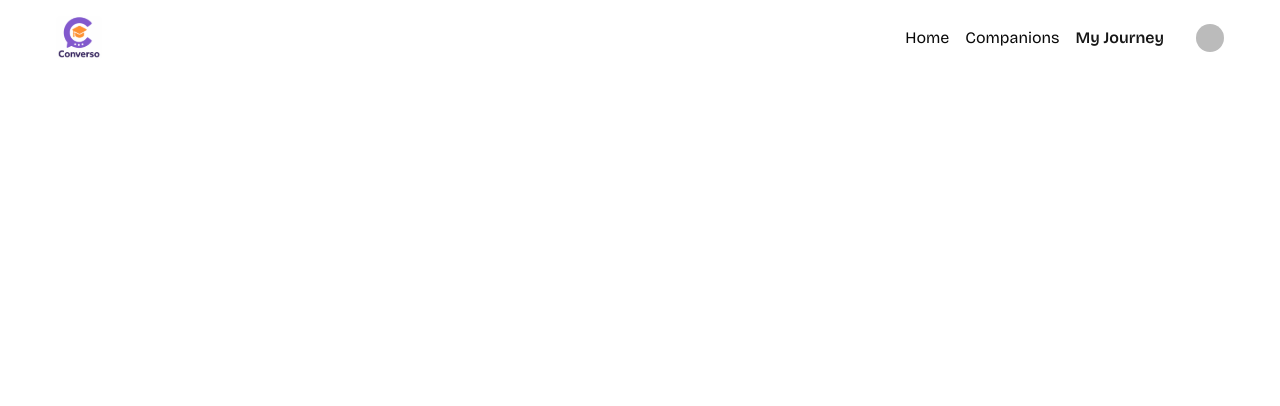
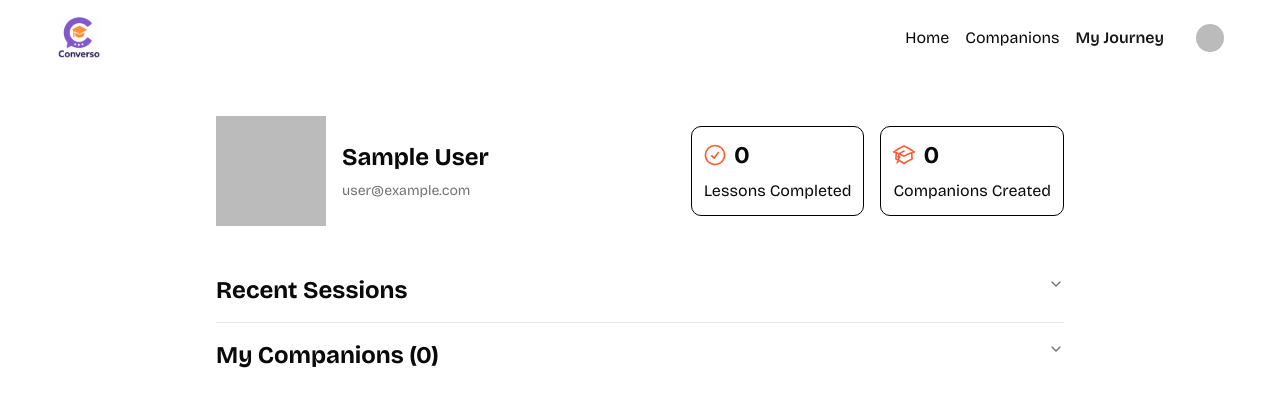
Before and after one commit to javamercy/saas-app, a Next.js app: page /my-journey in a window 1280 px wide. Shown: the top 406 px of the page. Built offline with nearby package versions, Linux system fonts and the light colour scheme; no server answers; the database is empty; sample sign-in values are in the browser's storage; some icons are missing.

Commit message:
feat: implement new companion permissions logic; enhance profile page with user details and session history; add accordion component for better organization

```diff
--- a/app/companions/new/page.tsx
+++ b/app/companions/new/page.tsx
@@ -1,16 +1,44 @@
 import CompanionForm from "@/components/CompanionForm";
+import { newCompanionPermissions } from "@/lib/actions/companion.actions";
 import { auth } from "@clerk/nextjs/server";
+import Image from "next/image";
+import Link from "next/link";
 import { redirect } from "next/navigation";
 
 const NewCompanion = async () => {
   const { userId } = await auth();
   if (!userId) redirect("/sign-in");
+
+  const canCreateCompanion = (await newCompanionPermissions()) && false;
   return (
     <main className="justify-center items-center min-lg:w-1/3 min-md:w-2/3">
-      <article className="flex flex-col gap-4 w-full">
-        <h1>Companion Builder</h1>
-        <CompanionForm />
-      </article>
+      {canCreateCompanion ? (
+        <article className="flex flex-col gap-4 w-full">
+          <h1>Companion Builder</h1>
+          <CompanionForm />
+        </article>
+      ) : (
+        <article className="companion-limit">
+          <Image
+            src="/images/limit.svg"
+            alt="Companion limit reached"
+            width={360}
+            height={360}
+          />
+          <div className="cta-badge">upgrade your plan</div>
+          <h1>You&apos;ve Reached Your Limit</h1>
+          <p>
+            You&apos;ve reached your companion limit. Upgrade to create more
+            companions and premium features
+          </p>
+          <Link
+            href="/subscription"
+            className="justify-center w-full btn-primary"
+          >
+            Upgrade My Plan
+          </Link>
+        </article>
+      )}
     </main>
   );
 };
--- a/app/my-journey/page.tsx
+++ b/app/my-journey/page.tsx
@@ -1,5 +1,100 @@
-const Profile = () => {
-  return <div></div>;
+import CompanionList from "@/components/CompanionList";
+import {
+  Accordion,
+  AccordionContent,
+  AccordionItem,
+  AccordionTrigger,
+} from "@/components/ui/accordion";
+import {
+  getUserCompanions,
+  getUserSessions,
+} from "@/lib/actions/companion.actions";
+import { currentUser } from "@clerk/nextjs/server";
+import Image from "next/image";
+import { redirect } from "next/navigation";
+
+const Profile = async () => {
+  const user = await currentUser();
+
+  if (!user) redirect("/sign-in");
+
+  const companions = await getUserCompanions(user.id);
+  const sessionHistory = await getUserSessions(user.id);
+
+  return (
+    <main className="min-lg:w-3/4">
+      <section className="flex max-sm:flex-col justify-between items-center gap-4">
+        <div className="flex items-center gap-4">
+          <Image
+            src={user.imageUrl}
+            alt={user.firstName!}
+            width={110}
+            height={110}
+          />
+          <div className="flex flex-col gap-2">
+            <h1 className="font-bold text-2xl">
+              {user.firstName} {user.lastName}
+            </h1>
+            <p className="text-muted-foreground text-sm">
+              {user.emailAddresses[0].emailAddress}
+            </p>
+          </div>
+        </div>
+        <div className="flex gap-4">
+          <div className="flex flex-col gap-2 p-3 border border-black rounded-lg h-fit">
+            <div className="flex items-center gap-2">
+              <Image
+                src="/icons/check.svg"
+                alt="checkmark"
+                width={22}
+                height={22}
+              />
+              <p className="font-bold text-2xl">{sessionHistory.length}</p>
+            </div>
+            <div>Lessons Completed</div>
+          </div>{" "}
+          <div className="flex flex-col gap-2 p-3 border border-black rounded-lg h-fit">
+            <div className="flex items-center gap-2">
+              <Image
+                src="/icons/cap.svg"
+                alt="checkmark"
+                width={22}
+                height={22}
+              />
+              <p className="font-bold text-2xl">{companions.length}</p>
+            </div>
+            <div>Companions Created</div>
+          </div>
+        </div>
+      </section>
+      <Accordion type="multiple">
+        <AccordionItem value="recent">
+          <AccordionTrigger className="font-bold text-2xl">
+            Recent Sessions
+          </AccordionTrigger>
+          <AccordionContent>
+            <CompanionList
+              classNames=""
+              title="Recent Sessions"
+              companions={sessionHistory}
+            />
+          </AccordionContent>
+        </AccordionItem>
+        <AccordionItem value="companions">
+          <AccordionTrigger className="font-bold text-2xl">
+            My Companions ({companions.length})
+          </AccordionTrigger>
+          <AccordionContent>
+            <CompanionList
+              classNames=""
+              title="My Companions"
+              companions={companions}
+            />
+          </AccordionContent>
+        </AccordionItem>
+      </Accordion>
+    </main>
+  );
 };
 
 export default Profile;
--- a/app/subscription/page.tsx
+++ b/app/subscription/page.tsx
@@ -1,7 +1,11 @@
 import { PricingTable } from "@clerk/nextjs";
 
 const Subscription = () => {
-  return <PricingTable />;
+  return (
+    <main>
+      <PricingTable />
+    </main>
+  );
 };
 
 export default Subscription;
--- /dev/null
+++ b/components/ui/accordion.tsx
@@ -0,0 +1,66 @@
+"use client";
+
+import * as React from "react";
+import * as AccordionPrimitive from "@radix-ui/react-accordion";
+import { ChevronDownIcon } from "lucide-react";
+
+import { cn } from "@/lib/utils";
+
+function Accordion({
+  ...props
+}: React.ComponentProps<typeof AccordionPrimitive.Root>) {
+  return <AccordionPrimitive.Root data-slot="accordion" {...props} />;
+}
+
+function AccordionItem({
+  className,
+  ...props
+}: React.ComponentProps<typeof AccordionPrimitive.Item>) {
+  return (
+    <AccordionPrimitive.Item
+      data-slot="accordion-item"
+      className={cn("border-b last:border-b-0", className)}
+      {...props}
+    />
+  );
+}
+
+function AccordionTrigger({
+  className,
+  children,
+  ...props
+}: React.ComponentProps<typeof AccordionPrimitive.Trigger>) {
+  return (
+    <AccordionPrimitive.Header className="flex">
+      <AccordionPrimitive.Trigger
+        data-slot="accordion-trigger"
+        className={cn(
+          "focus-visible:border-ring focus-visible:ring-ring/50 flex flex-1 items-start justify-between gap-4 rounded-md py-4 text-left text-sm font-medium transition-all outline-none hover:underline focus-visible:ring-[3px] disabled:pointer-events-none disabled:opacity-50 [&[data-state=open]>svg]:rotate-180",
+          className
+        )}
+        {...props}
+      >
+        {children}
+        <ChevronDownIcon className="size-4 text-muted-foreground transition-transform translate-y-0.5 duration-200 pointer-events-none shrink-0" />
+      </AccordionPrimitive.Trigger>
+    </AccordionPrimitive.Header>
+  );
+}
+
+function AccordionContent({
+  className,
+  children,
+  ...props
+}: React.ComponentProps<typeof AccordionPrimitive.Content>) {
+  return (
+    <AccordionPrimitive.Content
+      data-slot="accordion-content"
+      className="overflow-hidden text-sm data-[state=closed]:animate-accordion-up data-[state=open]:animate-accordion-down"
+      {...props}
+    >
+      <div className={cn("pt-0 pb-4", className)}>{children}</div>
+    </AccordionPrimitive.Content>
+  );
+}
+
+export { Accordion, AccordionItem, AccordionTrigger, AccordionContent };
--- a/lib/actions/companion.actions.ts
+++ b/lib/actions/companion.actions.ts
@@ -123,3 +123,30 @@
 
   return data;
 };
+
+export const newCompanionPermissions = async () => {
+  const { userId, has } = await auth();
+  const supabase = createSupabaseClient();
+
+  let limit = 0;
+  if (has({ plan: "pro" })) {
+    return true;
+  } else if (has({ feature: "3_companion_limit" })) {
+    limit = 3;
+  } else if (has({ feature: "10_companion_limit" })) {
+    limit = 10;
+  }
+
+  const { data, error } = await supabase
+    .from("companions")
+    .select("id", { count: "exact" })
+    .eq("author", userId);
+
+  if (error) {
+    console.error(error);
+    throw new Error(error?.message || "Failed to check companion limit");
+  }
+
+  const companionCount = data?.length || 0;
+  return companionCount < limit;
+};
```
